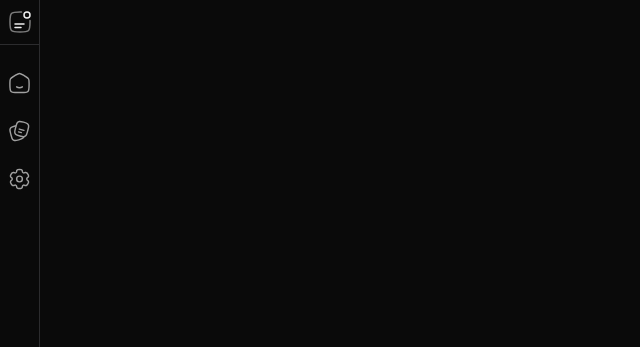
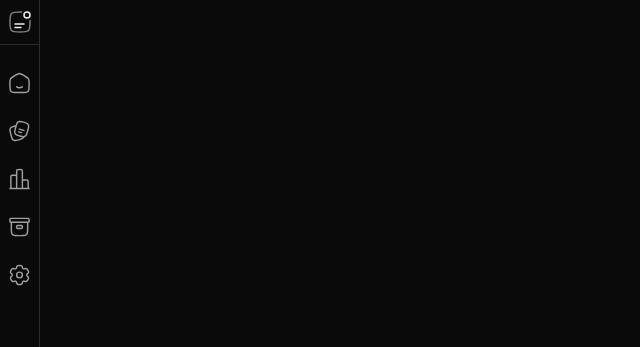
Before and after one commit to LuckyFoxCode/note-flow, a Vue app: page /categories/1 in a window 1280 px wide. Shown: the top 347 px of the page, without its empty margins (0-640 px from the left). Built offline with nearby package versions, Linux system fonts and the light colour scheme.

Commit message:
feat(ui): add statistics and archive views

```diff
--- /dev/null
+++ b/src/assets/icons/IconChart.vue
@@ -0,0 +1,20 @@
+<template>
+  <svg
+    xmlns="http://www.w3.org/2000/svg"
+    viewBox="0 0 24 24"
+  >
+    <g
+      fill="none"
+      stroke="currentColor"
+      stroke-width="1.5"
+    >
+      <path
+        stroke-linecap="round"
+        d="M22 22H2"
+      />
+      <path
+        d="M21 22v-7.5a1.5 1.5 0 0 0-1.5-1.5h-3a1.5 1.5 0 0 0-1.5 1.5V22m0 0V5c0-1.414 0-2.121-.44-2.56C14.122 2 13.415 2 12 2s-2.121 0-2.56.44C9 2.878 9 3.585 9 5v17m0 0V9.5A1.5 1.5 0 0 0 7.5 8h-3A1.5 1.5 0 0 0 3 9.5V22"
+      />
+    </g>
+  </svg>
+</template>
--- a/src/assets/icons/index.ts
+++ b/src/assets/icons/index.ts
@@ -1,6 +1,7 @@
 export { default as IconArchive } from './IconArchive.vue';
 export { default as IconArrowLeft } from './IconArrowLeft.vue';
 export { default as IconBurger } from './IconBurger.vue';
+export { default as IconChart } from './IconChart.vue';
 export { default as IconChecked } from './IconChecked.vue';
 export { default as IconCircle } from './IconCircle.vue';
 export { default as IconClosed } from './IconClosed.vue';
--- a/src/consts/nav.ts
+++ b/src/consts/nav.ts
@@ -1,8 +1,10 @@
-import { IconHome, IconNotes, IconSettings } from '@/assets/icons';
+import { IconArchive, IconChart, IconHome, IconNotes, IconSettings } from '@/assets/icons';
 import type { NavItem } from '@/types';
 
 export const NAV_ITEM: NavItem[] = [
   { name: 'Home', icon: IconHome },
   { name: 'Categories', icon: IconNotes },
+  { name: 'Statistics', icon: IconChart },
+  { name: 'Archive', icon: IconArchive },
   { name: 'Settings', icon: IconSettings },
 ];
--- a/src/routers/index.ts
+++ b/src/routers/index.ts
@@ -42,6 +42,18 @@ const routes: RouteRecordRaw[] = [
     component: () => import('@/views/CategoryView.vue'),
   },
   {
+    path: '/statistics',
+    name: 'Statistics',
+    meta: { requiresAuth: true },
+    component: () => import('@/views/StatisticsView.vue'),
+  },
+  {
+    path: '/archive',
+    name: 'Archive',
+    meta: { requiresAuth: true },
+    component: () => import('@/views/ArchiveView.vue'),
+  },
+  {
     path: '/settings',
     name: 'Settings',
     meta: { requiresAuth: true },
--- /dev/null
+++ b/src/views/ArchiveView.vue
@@ -0,0 +1,11 @@
+<script setup lang="ts">
+import TheHeader from '@/components/TheHeader.vue';
+</script>
+
+<template>
+  <section>
+    <TheHeader>
+      <span>Archive Page</span>
+    </TheHeader>
+  </section>
+</template>
--- /dev/null
+++ b/src/views/StatisticsView.vue
@@ -0,0 +1,11 @@
+<script setup lang="ts">
+import TheHeader from '@/components/TheHeader.vue';
+</script>
+
+<template>
+  <section>
+    <TheHeader>
+      <span>Statistics Page</span>
+    </TheHeader>
+  </section>
+</template>
```
